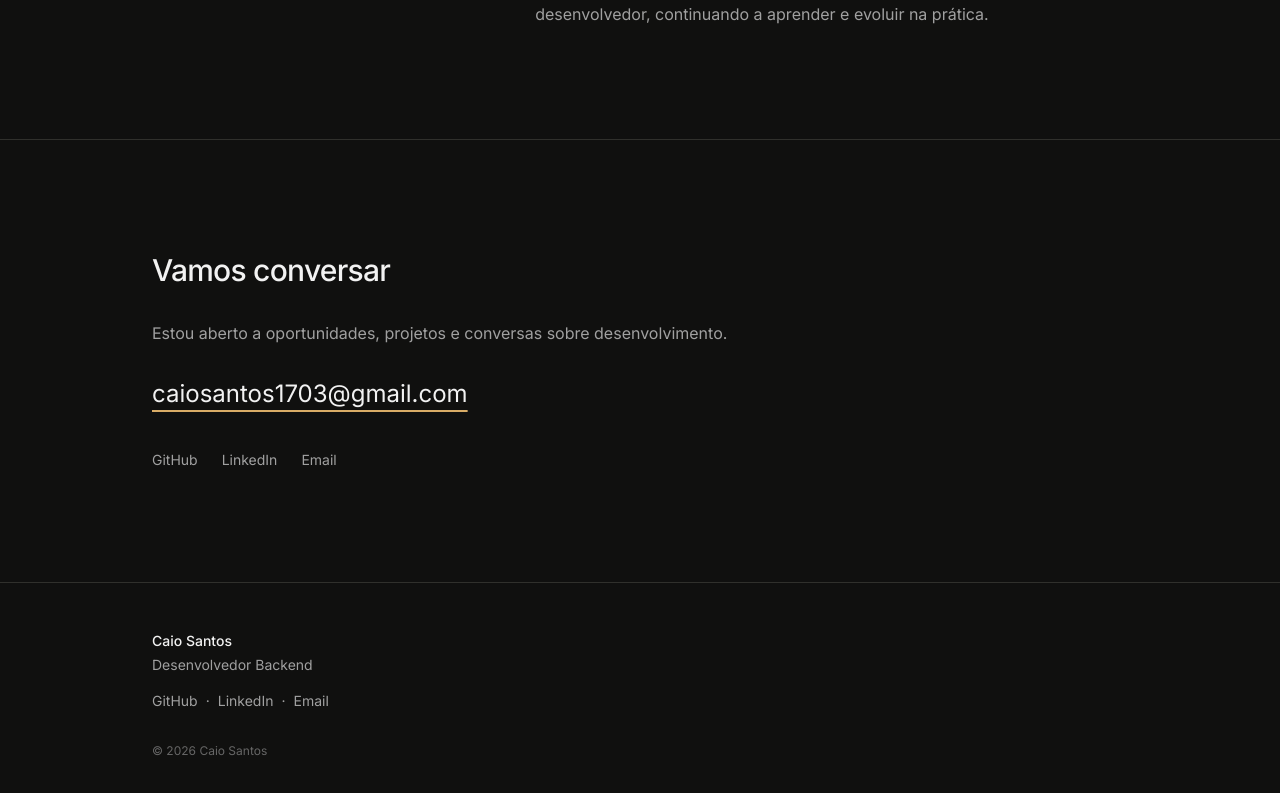
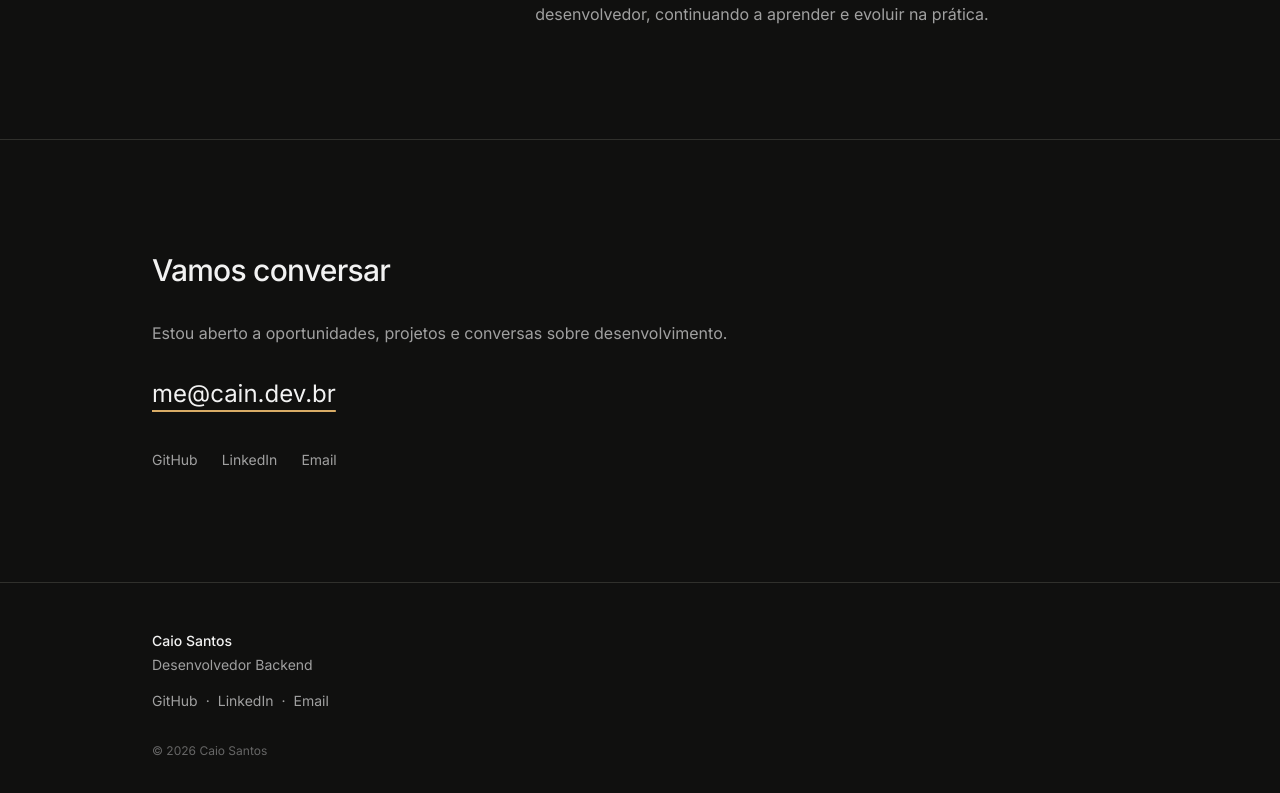
Before and after one commit to xCaio/ptf, a React (Vite) app: page / in a window 1280 px wide. Shown: the part 2936-3729 px from the top of the page. Built offline with nearby package versions, Linux system fonts and the light colour scheme.

Commit message:
fix: update email address in Contact component and social data

```diff
--- a/src/components/sections/Contact.tsx
+++ b/src/components/sections/Contact.tsx
@@ -12,7 +12,7 @@ export function Contact() {
           desenvolvimento.
         </p>
 
-        <a href={social.email} className="mb-10 inline-block text-xl text-text underline decoration-accent decoration-2 underline-offset-8 transition-colors hover:text-accent md:text-2xl">caiosantos1703@gmail.com</a>
+        <a href={social.email} className="mb-10 inline-block text-xl text-text underline decoration-accent decoration-2 underline-offset-8 transition-colors hover:text-accent md:text-2xl">me@cain.dev.br</a>
         <div className="flex items-center gap-6 text-sm">
           <a
             href={social.github}
--- a/src/data/social.ts
+++ b/src/data/social.ts
@@ -1,6 +1,6 @@
 export const social = {
   github: "https://github.com/xcaio",
   linkedin: "https://linkedin.com/in/ucaio",
-  email: "mailto:caiosantos1703@gmail.com",
+  email: "mailto:me@cain.dev.br",
   whatsapp: "https://api.whatsapp.com/send/?phone=%2B5531982166031&text&type=phone_number&app_absent=0"
 } as const
```
